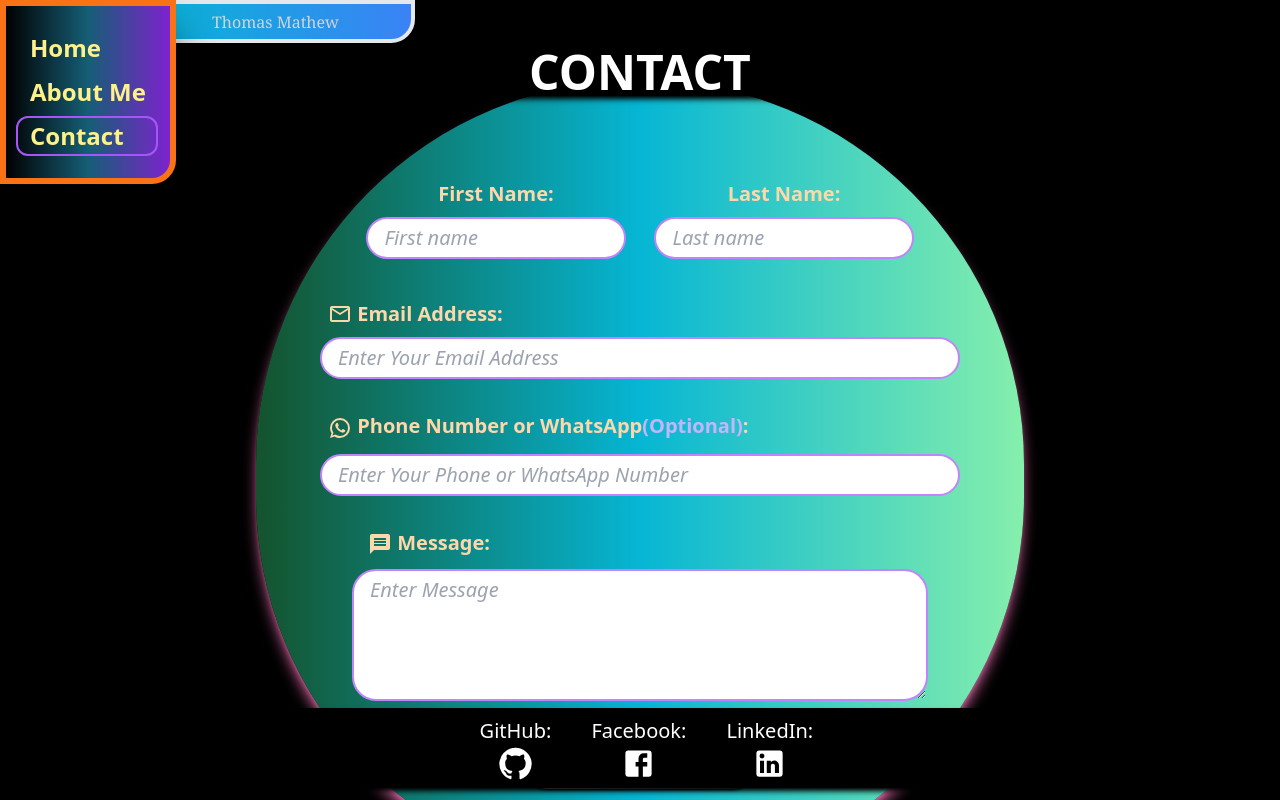
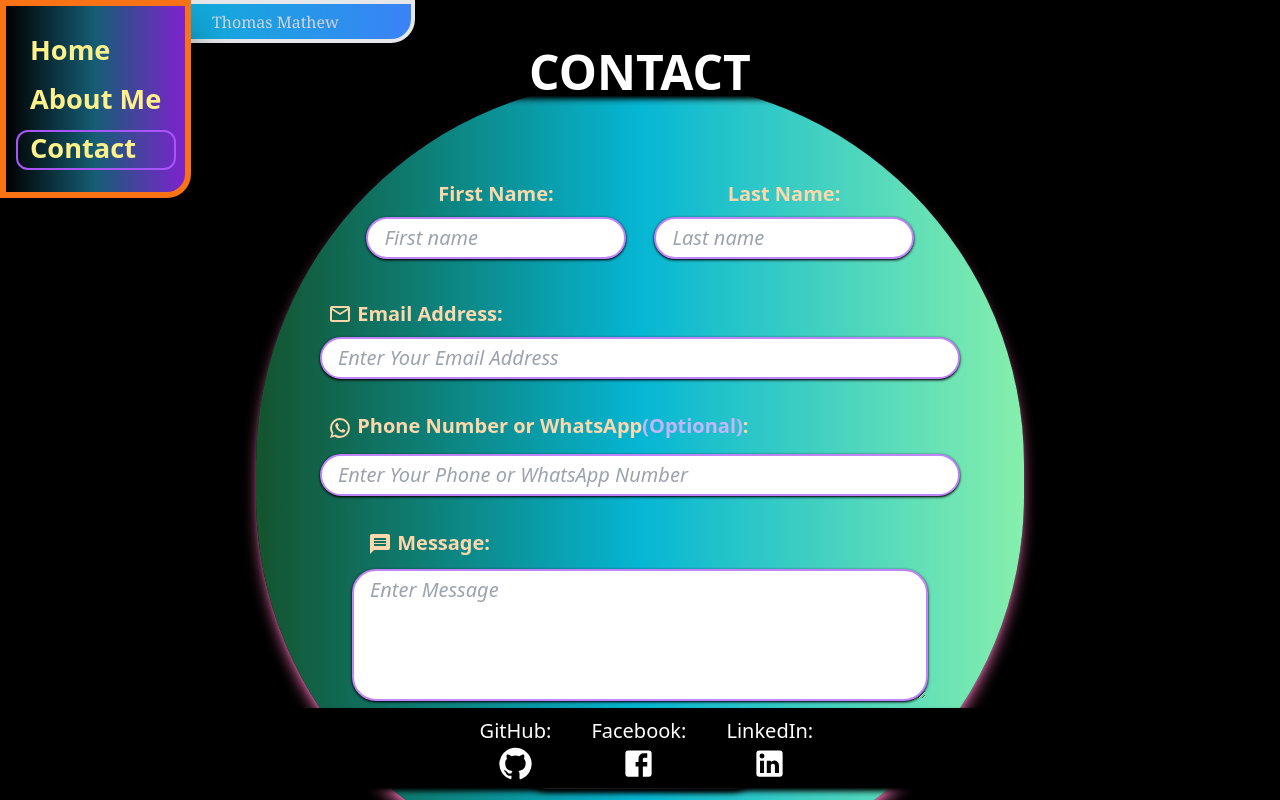
Before and after one commit to luffy17zoro17/portfolio.1, a Next.js app: page /contact in a window 1280 px wide. Built offline with nearby package versions, Linux system fonts and the light colour scheme.

Commit message:
completed yess

```diff
--- a/components/SideNav.js
+++ b/components/SideNav.js
@@ -5,18 +5,18 @@ const SideNav = () => {
 
     return (
        <div className="relative flex">
-          <h1 className="text-[2vmin] ml-[17vmin]
+          <div className="text-[2vmin] ml-[17vmin]
           rounded-br-3xl px-[9vmin] py-[0.7vmin]
            border-4 border-gray-200 shadow-2xl shadow-black
            bg-gradient-to-r from-cyan-500 to-blue-500 text-gray-300
           font-serif">
              Thomas Mathew
-          </h1>
+          </div>
         <div className="fixed bg-gradient-to-r from-black via-cyan-800 to-purple-700
         p-[3vmin] space-y-[1vmin]
         shadow-2xl shadow-black border-[0.4rem] border-orange-500
         rounded-br-3xl
-        flex flex-col text-[3vmin] font-bold text-yellow-200">
+        flex flex-col text-[3.4vmin] font-bold text-yellow-200">
 
           <Link href="/"><a className="hover:text-orange-400">Home</a></Link>
           <Link href="/aboutme">
--- a/pages/aboutme.js
+++ b/pages/aboutme.js
@@ -14,8 +14,8 @@ const AboutMe = () => {
          <header className='fixed top-0 left-0 z-20'>
 
          <div className="border-[0.3vmin] border-purple-500 rounded-xl
-          fixed z-50 top-[9vmin]
-          ml-[2vmin] h-[5vmin] w-[17.8vmin]"/>
+          fixed z-50 top-[10.3vmin]
+          ml-[2vmin] h-[5vmin] w-[20vmin]"/>
           <SideNav/>
         </header>
       <div className="w-full h-full fixed">
--- a/pages/contact.js
+++ b/pages/contact.js
@@ -67,7 +67,7 @@ function ContactForm() {
 
       <div className='md:flex md:flex-col md:items-center md:w-[40%] lg:w-[45%]'>
       <label className='py-2 text-orange-200' htmlFor='first'>First Name:</label>
-      <input className="flex p-1 pl-4 font-light italic
+      <input className="shadow shadow-black flex p-1 pl-4 font-light italic
       outline-none border-2 border-purple-400 rounded-3xl md:w-[90%]"
       id="first" name="first" type="text"
       placeholder='First name'
@@ -76,7 +76,7 @@ function ContactForm() {
 
       <div className='md:flex md:flex-col md:items-center md:w-[40%] lg:w-[45%]'>
       <label className='py-2 text-orange-200' htmlFor='last'>Last Name:</label>
-      <input className="flex p-1 pl-4 font-light italic
+      <input className="shadow shadow-black flex p-1 pl-4 font-light italic
       outline-none border-2 border-purple-400 rounded-3xl md:w-[90%]"
        id="last" name="last" type="text"
        placeholder='Last name'
@@ -91,7 +91,7 @@ function ContactForm() {
       <label className="p-2 mb-2 text-orange-200" htmlFor="email">
         <MailOutlineIcon className='mb-[0.2rem]'/>&nbsp;Email Address:
       </label>
-      <input className="flex outline-none
+      <input className="flex outline-none shadow shadow-black
       border-2 p-1 pl-4 font-light italic
       border-purple-400 rounded-3xl w-[100%]"
       placeholder='Enter Your Email Address'
@@ -104,6 +104,7 @@ function ContactForm() {
       htmlFor='number'><WhatsAppIcon/>&nbsp;Phone Number or WhatsApp<span className='text-violet-300'>
         (Optional)</span>:</label>
       <input className='flex outline-none border-2 w-[100%]
+      shadow shadow-black
       border-purple-400 rounded-3xl p-1 pl-4 font-light italic'
        id="number" type="number" name="number"
       placeholder='Enter Your Phone or WhatsApp Number'
@@ -120,7 +121,7 @@ function ContactForm() {
       <div className='w-[73%] space-y-[2%] lg:w-[90%]'>
       <label className='m-4 text-orange-200' htmlFor="message"><MessageIcon/>&nbsp;Message:</label>
       <textarea
-        className='flex w-[100%] p-1 pl-4 font-light italic
+        className='flex w-[100%] p-1 pl-4 font-light italic shadow shadow-black
         outline-none border-2 border-purple-400 rounded-3xl'
         rows={4}
         id="message"
@@ -138,7 +139,7 @@ function ContactForm() {
       <div className='rounded-3xl
         py-[2%] text-center bg-gradient-to-r from-white to-gray-500
          text-violet-700
-       shadow shadow-black cursor-pointer z-10
+       shadow-md shadow-black cursor-pointer z-10
        hover:bg-gradient-to-r hover:from-orange-300 hover:to-yellow-900 hover:text-cyan-200'>
       <button className="z-10 px-[3rem] md:px-[5rem]" type="submit" disabled={state.submitting}>
         Submit
@@ -173,8 +174,8 @@ function Contact() {
     <header className='fixed top-0 left-0 z-40'>
 
          <div className="border-[0.3vmin] border-purple-500 rounded-xl
-          fixed z-50 top-[14.5vmin]
-          ml-[2vmin] h-[5vmin] w-[17.8vmin]"/>
+          fixed z-50 top-[16.3vmin]
+          ml-[2vmin] h-[5vmin] w-[20vmin]"/>
           <SideNav/>
     </header>
     <main className='text-[2.4vmin]'>
--- a/pages/index.js
+++ b/pages/index.js
@@ -22,8 +22,8 @@ export default function Home() {
       <header className='fixed top-0 left-0 z-20'>
 
          <div className="border-[0.3vmin] border-purple-500 rounded-xl
-          fixed z-50 top-[3.6vmin]
-          ml-[2vmin] h-[5vmin] w-[17.8vmin]"/>
+          fixed z-50 top-[4.3vmin]
+          ml-[2vmin] h-[5vmin] w-[20vmin]"/>
           <SideNav/>
       </header>
       <Head>
@@ -76,13 +76,13 @@ export default function Home() {
 
           <div className="text-[2.5vmin] absolute left-0 top-[32rem]
           flex justify-center flex-col items-center w-[100%]">
-           <span className='mb-[2vmin] rounded-xl bg-white text-black shadow-lg shadow-black
+           <span className='mb-[2vmin] rounded-xl bg-white text-black shadow-xl shadow-black
            shadow-black'>I have<b className="text-yellow-400">&nbsp;:</b></span>
            <div className='text-[1.8vmin] pb-[2vmin] leading-[4vmin]'>
-           <span className='bg-white rounded-xl shadow-lg shadow-black'>
+           <span className='bg-white rounded-xl shadow-xl shadow-black'>
            <span className="text-red-500">-{'>'}&nbsp;<b className="text-cyan-400">0</b>
            </span>&nbsp;<span className="rounded-xl text-black">degree certificates</span></span>&nbsp;<br/>
-           <span className='bg-white shadow-lg text-black shadow-black rounded-xl'>
+           <span className='bg-white shadow-xl text-black shadow-black rounded-xl'>
             <span className='text-red-500'>-{'>'}&nbsp;<b className="text-cyan-400">0</b></span>&nbsp;
            <span className="">work experience</span></span><br/>
            <span className='rounded-xl bg-white text-black shadow-lg shadow-black'>
@@ -307,7 +307,7 @@ export default function Home() {
              shadow-md shadow-black mt-[1rem]
             hover:text-cyan-500 hover:shadow-lg hover:shadow-black'>
              <Link href={`${process.env.PRIVATE_BLIPKAR_KEY}`}>
-              <a className='text-[1.9vw]'><b className='text-cyan-500'>#1</b> BLIPKART App&nbsp;(Flipkart inspired)</a>
+              <a className='text-[3vw]'><b className='text-cyan-500'>#1</b> BLIPKART App&nbsp;(Flipkart inspired)</a>
              </Link>
              </div>
              <div className='py-[0.2vw] rounded-full text-violet-800
@@ -316,7 +316,7 @@ export default function Home() {
              shadow-md shadow-black
              hover:text-cyan-500 hover:shadow-lg hover:shadow-black'>
              <Link href={`${process.env.PRIVATE_MESL_KEY}`}>
-              <a className='text-[1.9vw]'><b className='text-cyan-500'>#2</b> MESLA App&nbsp;(Tesla inspired)</a>
+              <a className='text-[3vw]'><b className='text-cyan-500'>#2</b> MESLA App&nbsp;(Tesla inspired)</a>
              </Link>
              </div>
 
```
